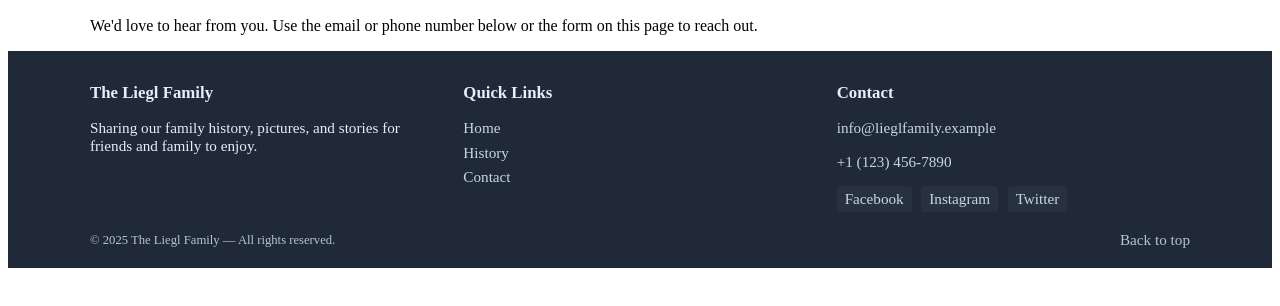
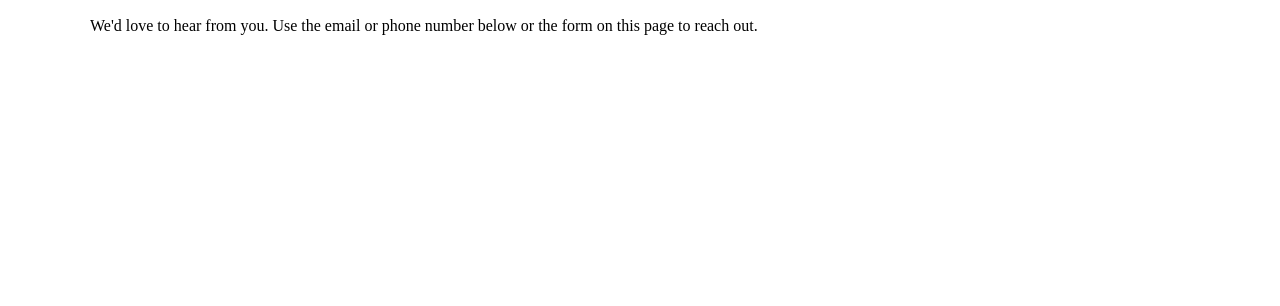
Before and after one commit to alynal0831/assignment4-family-website, a plain HTML site: page contact.html in a window 1280 px wide. Shown: the part 148-454 px from the top of the page. Drawn offline with Linux system fonts and the light colour scheme.

Commit message:
:fire: removed some content from index.html, history.html, and contact.html

```diff
--- a/contact.html
+++ b/contact.html
@@ -23,38 +23,5 @@
                 </section>
             </div>
         </main>
-        <footer class="site-footer" role="contentinfo" aria-label="Site footer">
-            <div class="footer-inner wrapper">
-                <div class="footer-about">
-                    <h3>The Liegl Family</h3>
-                    <p>Sharing our family history, pictures, and stories for friends and family to enjoy.</p>
-                </div>
-                <nav class="footer-nav" aria-label="Quick links">
-                    <h3>Quick Links</h3>
-                    <ul>
-                        <li><a href="index.html">Home</a></li>
-                        <li><a href="history.html">History</a></li>
-                        <li><a href="contact.html">Contact</a></li>
-                    </ul>
-                </nav>
-                <div class="footer-contact">
-                    <h3>Contact</h3>
-                    <p><a href="mailto:info@lieglfamily.example">info@lieglfamily.example</a></p>
-                    <p><a href="tel:+11234567890">+1 (123) 456-7890</a></p>
-                    <div class="social" aria-label="Social links">
-                        <a href="#" aria-label="Facebook">Facebook</a>
-                        <a href="#" aria-label="Instagram">Instagram</a>
-                        <a href="#" aria-label="Twitter">Twitter</a>
-                    </div>
-                </div>
-            </div>
-            <div class="footer-bottom wrapper">
-                <small>&copy; <span id="year">2024</span> The Liegl Family — All rights reserved.</small>
-                <a class="top" href="#top" aria-label="Back to top">Back to top</a>
-            </div>
-        </footer>
-        <script>
-            document.getElementById('year').textContent = new Date().getFullYear();
-        </script>
     </body>
 </html>
```
Also changed, not shown: history.html (+0 -4 lines), index.html (+0 -4 lines).
